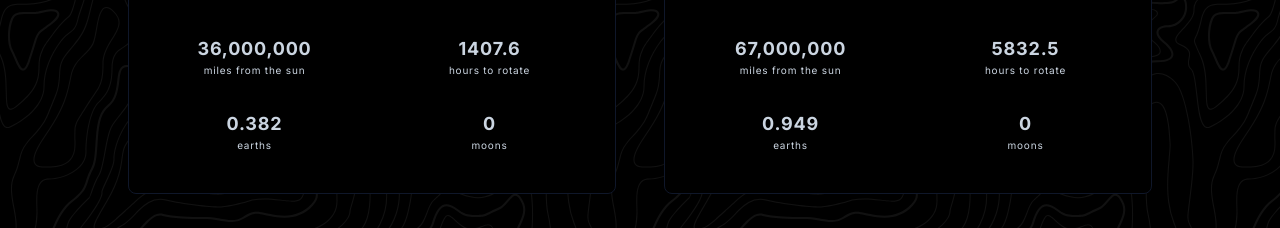
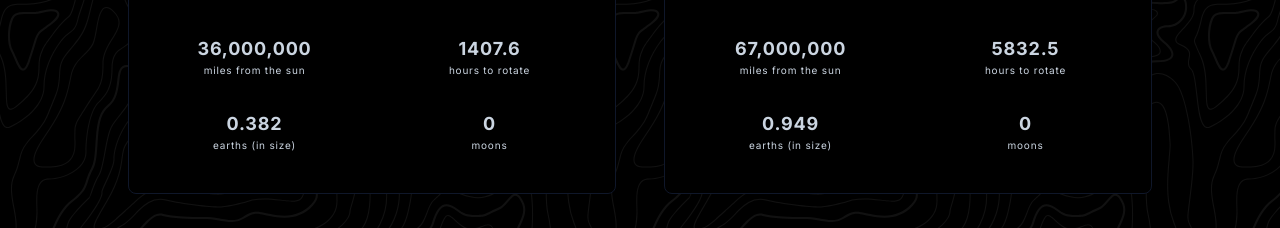
Before and after one commit to michaelgainford/michaelgainford.github.io, a Next.js app: page /projects/space in a window 1280 px wide. Shown: the part 1040-1268 px from the top of the page. Built offline with nearby package versions, Linux system fonts and the light colour scheme.

Commit message:
Numerous visual tweaks to pages

```diff
--- a/app/projects/football/competitions/premier-league/page.jsx
+++ b/app/projects/football/competitions/premier-league/page.jsx
@@ -60,7 +60,7 @@ const sortedPremierLeagueSeasonData = [...DataForPremTeams].sort((a, b) => {
 
 export default function PAGE_PREMIER_LEAGUE () {
 	return (
-		<div className={`bg-white ${globalPageStyles} [&>header]:bg-epl-500 [&>footer]:bg-epl`}>
+		<div className={`${globalPageStyles} bg-white text-epl [&>header]:bg-epl-500 [&>header]:text-white [&>footer]:bg-epl`}>
 			<Header />
 			<main className={`!w-full text-epl`}>
 				<div className={`${mainStyles}`}>
@@ -69,9 +69,9 @@ export default function PAGE_PREMIER_LEAGUE () {
 
 				{/* Introduction */}
 				<div className={`${mainStyles}`}>
-					<div className={`max-md:mt-4 lg:mb-12 w-full mb-8 xl:mb-16`}>
+					<div className={`w-full mb-8 max-md:mt-4 lg:mb-12 xl:mb-16`}>
 						<h2 className={`mb-4 mt-2 px-2 border-l-4 border-amber-500 w-full text-xs font-bold text-left leading-none uppercase md:text-sm: lg:text-lg lg:mb-8`}>All Past and Present Teams</h2>
-						<div className={`badges-container flex gap-4 sm:gap-6 md:gap-8 lg:gap-12 overflow-x-scroll snap-mandatory md:pb-4 no-scrollbar`}>
+						<div className={`badges-container flex gap-4 overflow-x-scroll snap-mandatoryno-scrollbar sm:gap-6 md:pb-4 md:gap-8 lg:gap-12`}>
 							{sortedPremierLeagueSeasonData.map((team, index) => (
 							<div key={index} className={`badge-box snap-center`}>
 								<Image
@@ -91,7 +91,7 @@ export default function PAGE_PREMIER_LEAGUE () {
 
 				{/* Teams by Season | Start */}
 				<div className={`${mainStyles}`}>
-					<div className={`flex flex-col items-center justify-center max-md:mt-4 lg:mb-4 w-full`}>
+					<div className={`flex flex-col w-full items-center justify-center max-md:mt-4 lg:mb-4`}>
 						<h2 className={`mb-4 mt-2 px-2 border-l-4 border-amber-500 w-full text-xs font-bold text-left leading-none uppercase md:text-sm: lg:text-lg`}>Teams by Season</h2>
 					</div>
 				</div>
--- a/app/projects/football/everton/page.jsx
+++ b/app/projects/football/everton/page.jsx
@@ -29,7 +29,7 @@ evertonSquad.sort((a, b) => a.number - b.number);
 
 export default function PAGE_EVERTON() {
   return (
-    <div className={`${globalPageStyles} bg-blue-900 bg-rain-background`}>
+    <div className={`${globalPageStyles} bg-blue-900 bg-rain-background text-white`}>
       <Header />
       <main className={`${mainStyles}`}>
         <H1 text={`Everton`} />
--- a/app/projects/jokes/page.jsx
+++ b/app/projects/jokes/page.jsx
@@ -41,7 +41,7 @@ const jokes = [
 
 export default function PAGE_JOKES() {
 	return (
-		<div className={`${globalPageStyles} bg-rose-950 bg-brick-wall-background`}>
+		<div className={`${globalPageStyles} bg-rose-950 bg-brick-wall-background text-white`}>
 			<Header />
 			<main className={`${mainStyles}`}>
 			<H1 text={`Jokes`} />
--- a/app/projects/quotes/page.jsx
+++ b/app/projects/quotes/page.jsx
@@ -8,7 +8,7 @@ const pageStyles = "bg-sky-900 bg-hexagons-background text-sky-300";
 
 export default function PAGE_QUOTES() {
 	return (
-		<div className={`${globalPageStyles} ${pageStyles}`}>
+		<div className={`${globalPageStyles} ${pageStyles} text-blue-200`}>
 			<Header />
 			<main className={`${mainStyles}`}>
 			<H1 text={`Quotes`} />
--- a/app/projects/space/page.jsx
+++ b/app/projects/space/page.jsx
@@ -3,12 +3,14 @@ import Header from "@/components/header/Header";
 import H1 from "@/components/typography/H1Span";
 import Footer from "@/components/footer/Footer";
 import DataForSpace from "@/components/data/Data_For_Space";
+import PageIntro from "@/components/site_elements/Page_Intro";
 
 import { globalPageStyles } from "@/components/data/Variables";
 import { mainStyles } from "@/components/data/Variables";
 
 const pageStyles = "bg-black bg-topo-background text-sky-100";
 const DataForPlanets = DataForSpace.filter((planet) => planet.star_or_planet === "planet");
+const pageIntroText = "Our Solar System is a vast and fascinating place. It is made up of eight planets, each with its own unique characteristics and features. From the scorching heat of Mercury to the icy cold of Neptune, each planet has its own story to tell. Explore the wonders of our Solar System and learn more about the planets that call it home.";
 
 export default function PAGE_SPACE() {
 	return (
@@ -19,36 +21,14 @@ export default function PAGE_SPACE() {
 				<div className={`flex flex-col items-center w-full lg:gap-8 xl:gap-12 2xl:gap-16`}>
 					<div className={`flex flex-col justify-center w-full gap-8 max-w-[80vw]`}>
 						<h3 className={`mt-8 mb-4 text-2xl text-center hidden`}>The Planets</h3>
-						<div className="page-intro">
-							<p className={`mx-auto mb-8 text-slate-100 font-medium text-xs/5 md:text-sm/6 tracking-wider lg:max-w-[80%] xl:mb-16 xl:text-lg`}>
-								Our Solar System is a vast and fascinating place. It is made up of eight planets, each with its own unique characteristics and features. From the scorching heat of Mercury to the icy cold of Neptune, each planet has its own story to tell. Explore the wonders of our Solar System and learn more about the planets that call it home.
-							</p>
-						</div>
-						<div
-						  className={`
-						    grid flex-wrap grid-cols-1 gap-4
-							sm:grid-cols-2
-							lg:gap-8
-							xl:gap-12
-						  `}>
+						<PageIntro text={pageIntroText} text_colour="text-slate-100" />
+
+						<div className={`grid flex-wrap grid-cols-1 gap-4 sm:grid-cols-2 lg:gap-8 xl:gap-12`}>
 						{DataForPlanets.map((planet, index) => (
-							<div
-							  key={index}
-							  className={`
-								w-full border rounded-lg bg-black border-slate-900 flex flex-col items-center px-4 py-8 space-y-2 text-center min-w-[200px] gap-4 max-sm:w-full
-								[&>h2]:text-base [&>h2]:tracking-wider [&>h2]:text-center [&>h2]:font-bold
-								lg:[&_>h2]:text-lg
-							  `}
-							>
+							<div key={index} className={`w-full border rounded-lg bg-black border-slate-900 flex flex-col items-center px-4 py-8 space-y-2 text-center min-w-[200px] gap-4 max-sm:w-full [&>h2]:text-base [&>h2]:tracking-wider [&>h2]:text-center [&>h2]:font-bold lg:[&_>h2]:text-lg`}>
 								<h2>{planet.name}</h2>
-								<div
-								  className={`
-									w-full grid grid-cols-1 gap-6 pb-2
-									md:gap-8
-									lg:gap-12
-									[&_>_.stat-description]:text-[10px]
-								  `}
-								>
+								<div className={`w-full grid grid-cols-1 gap-6 pb-2 md:gap-8 lg:gap-12 [&_>_.stat-description]:text-[10px]`}>
+
 									{/* Image | Start */}
 									<div className={`image`}>
 										<Image
@@ -62,14 +42,7 @@ export default function PAGE_SPACE() {
 									{/* Image | End */}
 
 									{/* Stats | Start */}
-									<div
-									  className={`
-										grid grid-cols-2 gap-x-4 gap-y-8
-										[&>div]:flex [&>div]:flex-col [&>div]:tracking-wider [&>div]:text-center
-										[&_span]:text-[10px] [&_span]:text-center [&_span]:lowercase pt-8
-										[&_p]:text-sm [&_p]:font-bold
-										lg:[&_p]:text-lg
-									`}>
+									<div className={`grid grid-cols-2 gap-x-4 gap-y-8 [&>div]:flex [&>div]:flex-col [&>div]:tracking-wider [&>div]:text-center [&_span]:text-[10px] [&_span]:text-center [&_span]:lowercase pt-8 [&_p]:text-sm [&_p]:font-bold lg:[&_p]:text-lg`}>
 										<div>
 											<p>{planet.distanceFromSunInMiles.toLocaleString()}</p>
 											<span>miles from the Sun</span>
@@ -80,7 +53,7 @@ export default function PAGE_SPACE() {
 										</div>
 										<div>
 											<p>{planet.size}</p>
-											<span>Earths</span>
+											<span>Earths (in size)</span>
 										</div>
 										<div>
 											<p>{planet.moons}</p>
@@ -93,9 +66,10 @@ export default function PAGE_SPACE() {
 							</div>
 						))}
 						</div>
+
 					</div>
 					<div className={`w-full max-lg:mt-16 solar-system`}>
-						<h3 className={`mt-8 mb-4 text-2xl text-center`}>The Solar System</h3>
+						<h3 className={`mt-8 text-base mb-4 lg:text-2xl text-center`}>The Solar System</h3>
 						<ol>
 						{DataForSpace.map((planet, index) => (
 							<li
--- a/app/web-development/dev-resources/page.jsx
+++ b/app/web-development/dev-resources/page.jsx
@@ -51,8 +51,8 @@ export default function PAGE_DEV_RESOURCES() {
 							  src={resource.screenshot}
 							  alt={resource.name}
 							  className={`z-0 w-full max-w-full overflow-hidden transition duration-300 rounded-t-lg group-hover:scale-125`}
-							  height={600}
-							  width={320}
+							  height={320}
+							  width={600}
 							  priority={index < 5}
 							/>
 						</div>
--- a/components/page_home/Home_Intro.jsx
+++ b/components/page_home/Home_Intro.jsx
@@ -27,7 +27,7 @@ export default function HOME_INTRO() {
 					<details className={detailsStyles}>
 						<summary className={summaryStyles}>
 							<h1
-								className={`text-xs text-balance py-2 font-normal leading-relaxed tracking-wide text-left decoration-8 pr-8 md:text-base lg:border-l-4 lg:border-transparent lg:font-medium lg:text-lg 2xl:text-xl`} title={`My Web Development Website`}>
+								className={`text-xs text-balance py-2 font-normal leading-relaxed tracking-wide text-left decoration-8 pr-8 md:text-base lg:border-l-4 lg:border-transparent lg:font-medium 2xl:text-xl`} title={`My Web Development Website`}>
 								 {timeBasedGreeting()} 👋🏻. Thank you for visiting my site.
 							</h1>
 							<span className={summaryHeaderSvgContainer}>
--- /dev/null
+++ b/components/site_elements/Page_Intro.jsx
@@ -0,0 +1,9 @@
+export default function PAGE_INTRO({ text, text_colour }) {
+    return (
+        <div className={`page-intro`}>
+            <p className={`mx-auto mb-8 ${text_colour} font-medium text-xs/5 md:text-sm/6 tracking-wider lg:max-w-[80%] xl:mb-16 xl:text-lg`}>
+                { text }
+            </p>
+        </div>
+    )
+}
```
Lines whose indentation alone changed are shown as unchanged.
